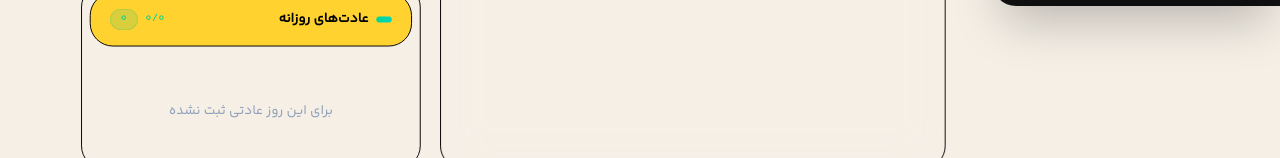
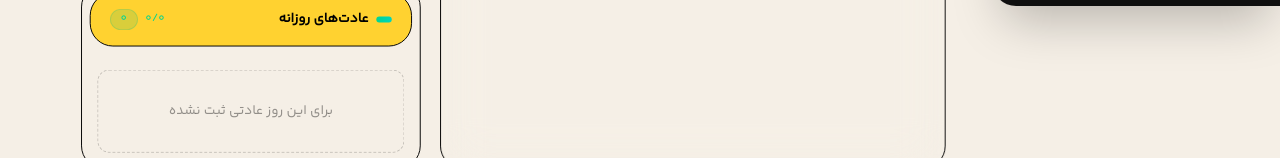
Before and after one commit to MobinaLalani/MyCalendar, a Next.js app: page /DaySheet in a window 1280 px wide. Shown: the part 794-952 px from the top of the page. Built offline with nearby package versions, Linux system fonts and the light colour scheme.

Commit message:
style: fix habits empty state from dark to light theme in DaySheet

```diff
--- a/src/features/daySheet/components/layout/DaySheetLayout.tsx
+++ b/src/features/daySheet/components/layout/DaySheetLayout.tsx
@@ -125,9 +125,8 @@ const DaySheetLayout: React.FC<DaySheetLayoutProps> = ({ selectedDateKey }) => {
 
           <div className="space-y-2.5 p-4">
             {selectedHabits.length === 0 ? (
-              <div className="flex flex-col items-center gap-2 rounded-xl border border-dashed border-white/10 px-4 py-8 text-center">
-                {/* <span className="text-2xl">📋</span> */}
-                <span className="text-sm text-slate-400">برای این روز عادتی ثبت نشده</span>
+              <div className="flex flex-col items-center gap-2 rounded-xl border border-dashed border-black/20 px-4 py-8 text-center">
+                <span className="text-sm text-black/40">برای این روز عادتی ثبت نشده</span>
               </div>
             ) : null}
 
```
